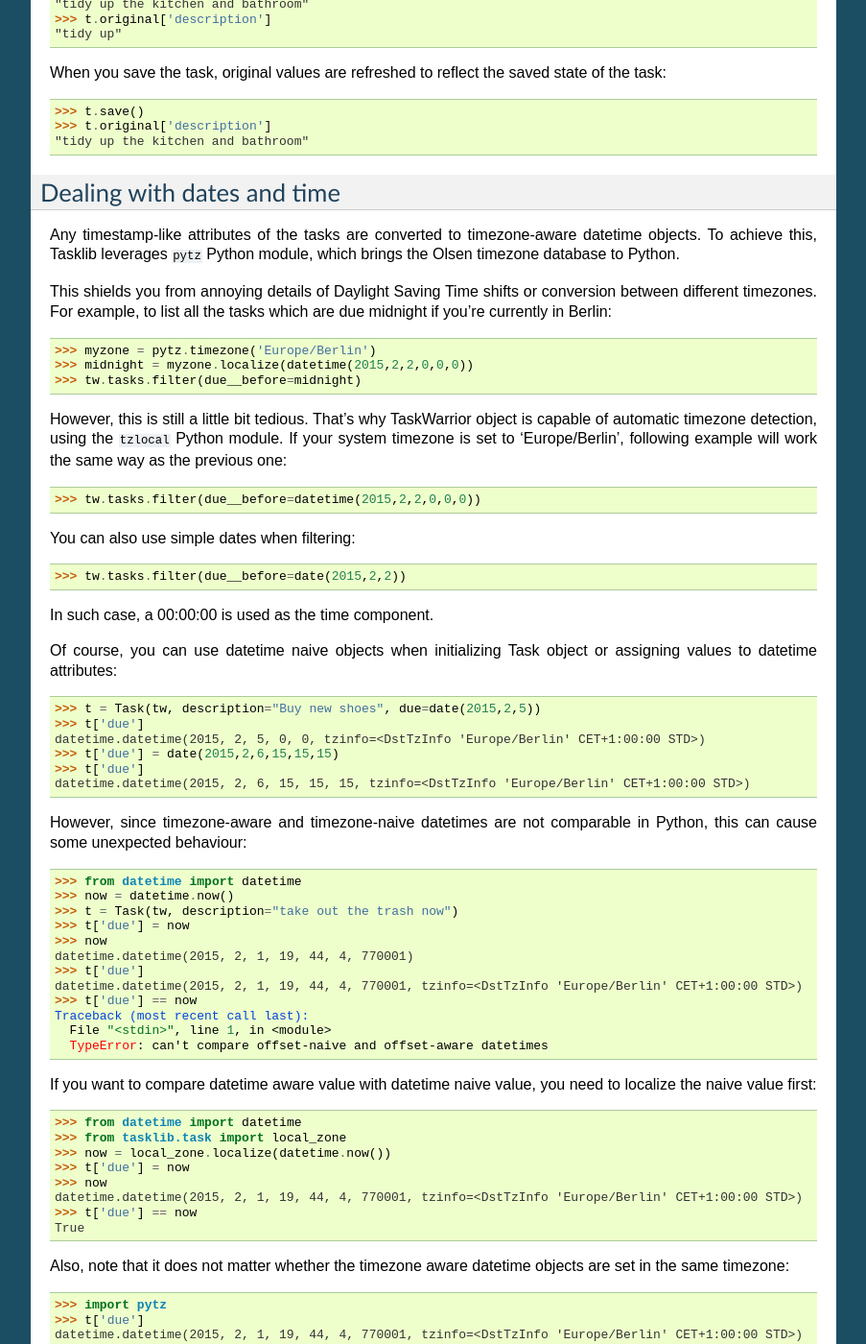
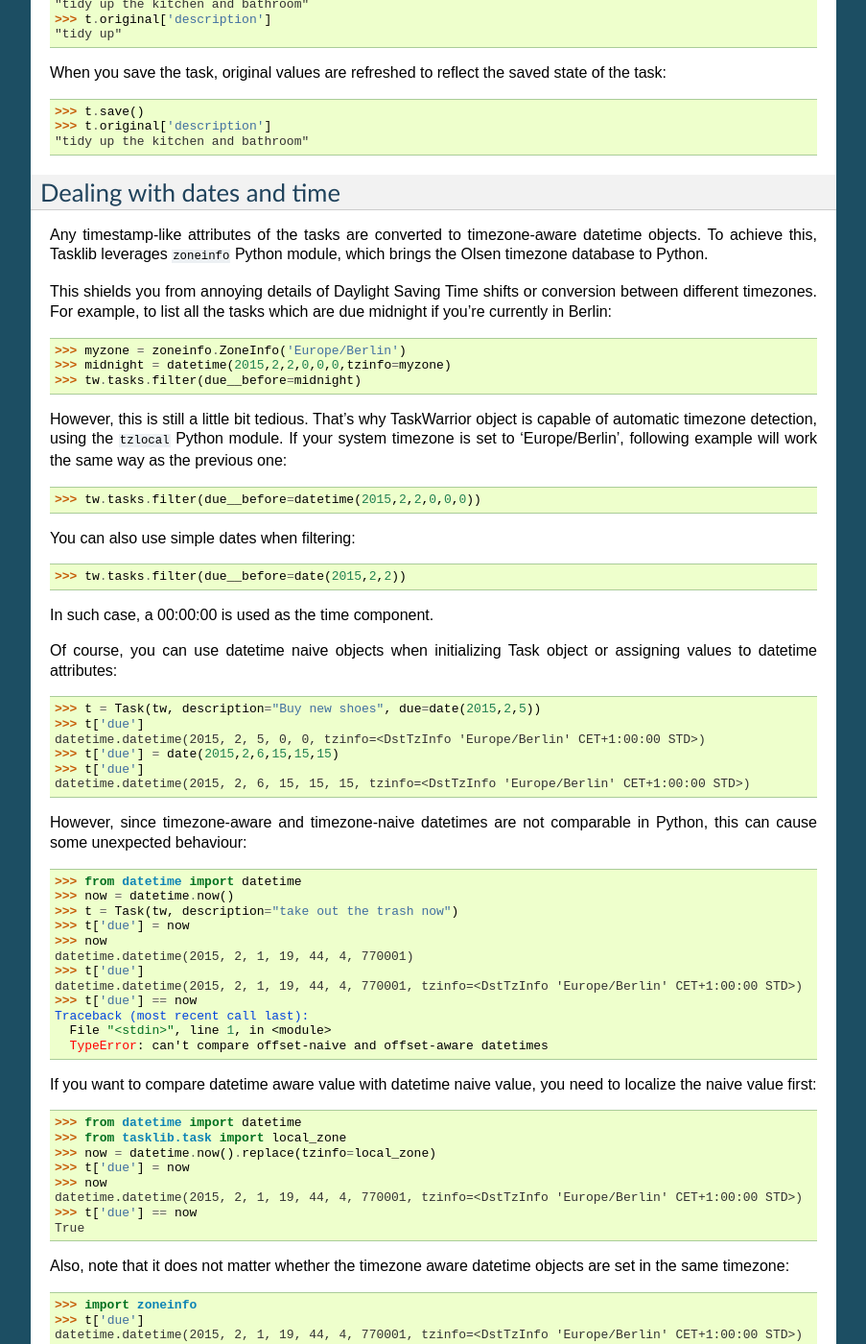
Before and after one commit to GothenburgBitFactory/tasklib, a Sphinx documentation site: the page built from docs/index.rst, in a window 1280 px wide and 1400 px high, scrolled down 5293 px. Shown: the whole window at 96% size, without its empty margins (198-1101 px from the left). Built offline with Sphinx 7.4.7, drawn with Linux system fonts in a browser that asks for light colours; some of the changed text lies outside the part shown.

Commit message:
Replace pytz and tzlocal by zoneinfo
Requires Python 3.9

```diff
--- a/docs/index.rst
+++ b/docs/index.rst
@@ -305,15 +305,15 @@ Dealing with dates and time
 ---------------------------
 
 Any timestamp-like attributes of the tasks are converted to timezone-aware
-datetime objects. To achieve this, Tasklib leverages ``pytz`` Python module,
+datetime objects. To achieve this, Tasklib leverages ``zoneinfo`` Python module,
 which brings the Olsen timezone database to Python.
 
 This shields you from annoying details of Daylight Saving Time shifts
 or conversion between different timezones. For example, to list all the
 tasks which are due midnight if you're currently in Berlin:
 
-    >>> myzone = pytz.timezone('Europe/Berlin')
-    >>> midnight = myzone.localize(datetime(2015,2,2,0,0,0))
+    >>> myzone = zoneinfo.ZoneInfo('Europe/Berlin')
+    >>> midnight = datetime(2015,2,2,0,0,0,tzinfo=myzone)
     >>> tw.tasks.filter(due__before=midnight)
 
 However, this is still a little bit tedious. That's why TaskWarrior object
@@ -360,7 +360,7 @@ to localize the naive value first:
 
     >>> from datetime import datetime
     >>> from tasklib.task import local_zone
-    >>> now = local_zone.localize(datetime.now())
+    >>> now = datetime.now().replace(tzinfo=local_zone)
     >>> t['due'] = now
     >>> now
     datetime.datetime(2015, 2, 1, 19, 44, 4, 770001, tzinfo=<DstTzInfo 'Europe/Berlin' CET+1:00:00 STD>)
@@ -370,12 +370,12 @@ to localize the naive value first:
 Also, note that it does not matter whether the timezone aware datetime objects
 are set in the same timezone:
 
-    >>> import pytz
+    >>> import zoneinfo
     >>> t['due']
     datetime.datetime(2015, 2, 1, 19, 44, 4, 770001, tzinfo=<DstTzInfo 'Europe/Berlin' CET+1:00:00 STD>)
-    >>> now.astimezone(pytz.utc)
+    >>> now.astimezone(zoneinfo.ZoneInfo('UTC'))
     datetime.datetime(2015, 2, 1, 18, 44, 4, 770001, tzinfo=<UTC>)
-    >>> t['due'] == now.astimezone(pytz.utc)
+    >>> t['due'] == now.astimezone(zoneinfo.ZoneInfo('UTC'))
     True
 
 *Note*: Following behaviour is available only for TaskWarrior >= 2.4.0.
--- a/setup.py
+++ b/setup.py
@@ -1,6 +1,4 @@
 from setuptools import setup, find_packages
-
-install_requirements = ['pytz', 'tzlocal']
 
 version = '2.4.3'
 
@@ -17,7 +15,6 @@ setup(
     packages=find_packages(),
     include_package_data=True,
     test_suite='tasklib.tests',
-    install_requires=install_requirements,
     classifiers=[
         'Development Status :: 6 - Mature',
         'Programming Language :: Python',
```
Also changed, not shown: 4 other files.
